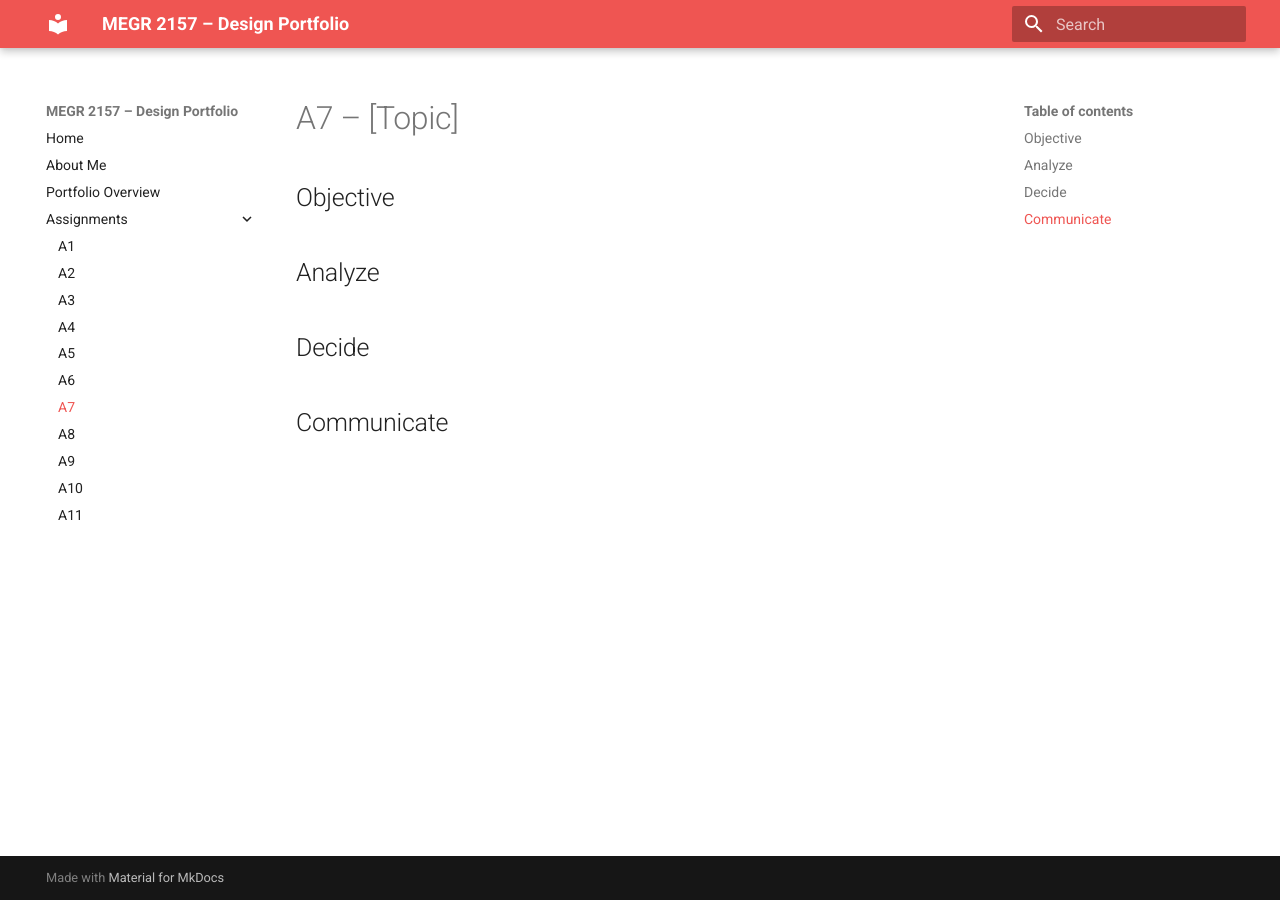
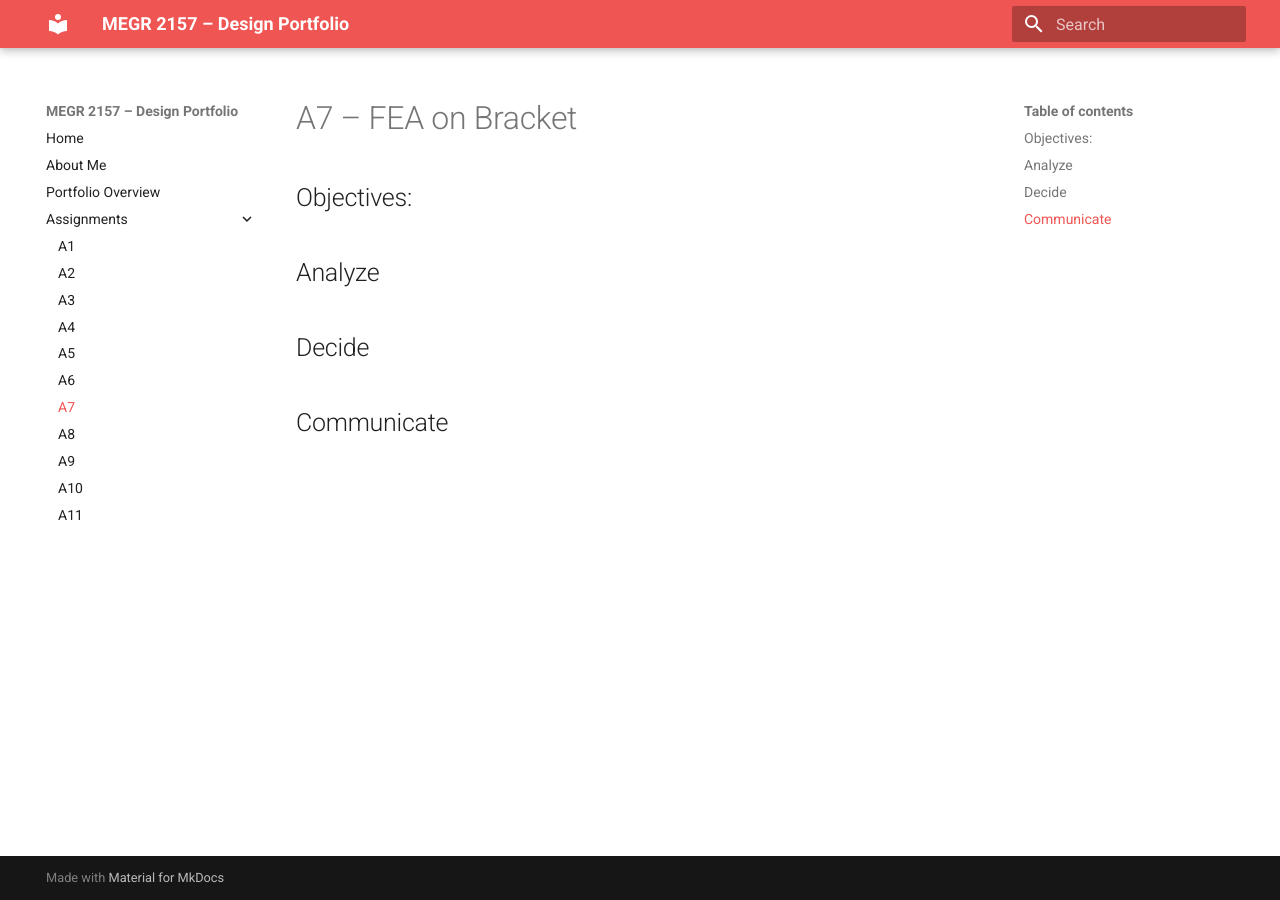
Before and after one commit to LeviElliott-ME/megr2157-portfolio, an MkDocs documentation site: the page built from docs/assignments/A07/index.md, in a window 1280 px wide. Built offline with MkDocs 1.6.1 and Material for MkDocs 9.7.7, drawn with Linux system fonts in a browser that asks for light colours.

Commit message:
Change assignment title and objectives format
Updated assignment title and objectives section.

```diff
--- a/docs/assignments/A07/index.md
+++ b/docs/assignments/A07/index.md
@@ -1,6 +1,8 @@
-# A7 – [Topic]
+# A7 – FEA on Bracket
 
-## Objective
+## Objectives:
+
+
 
 
 ## Analyze
```
